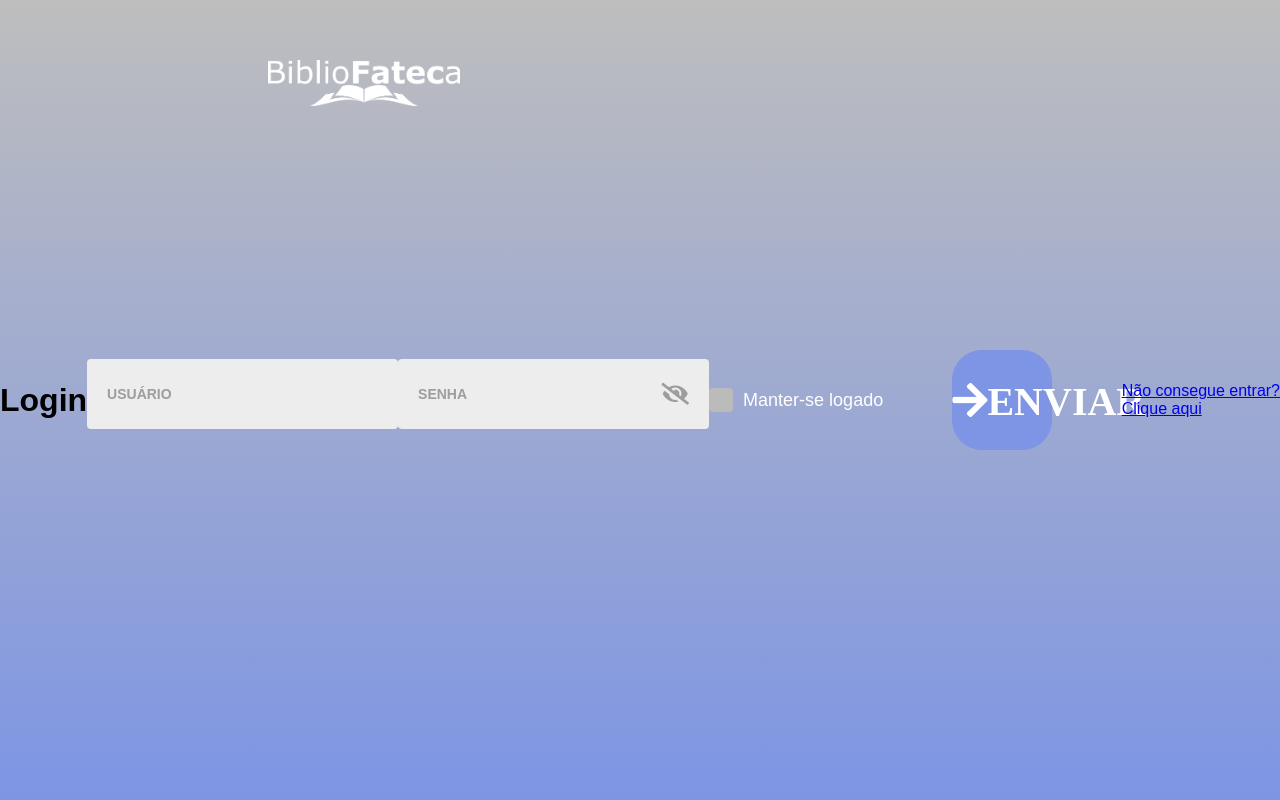
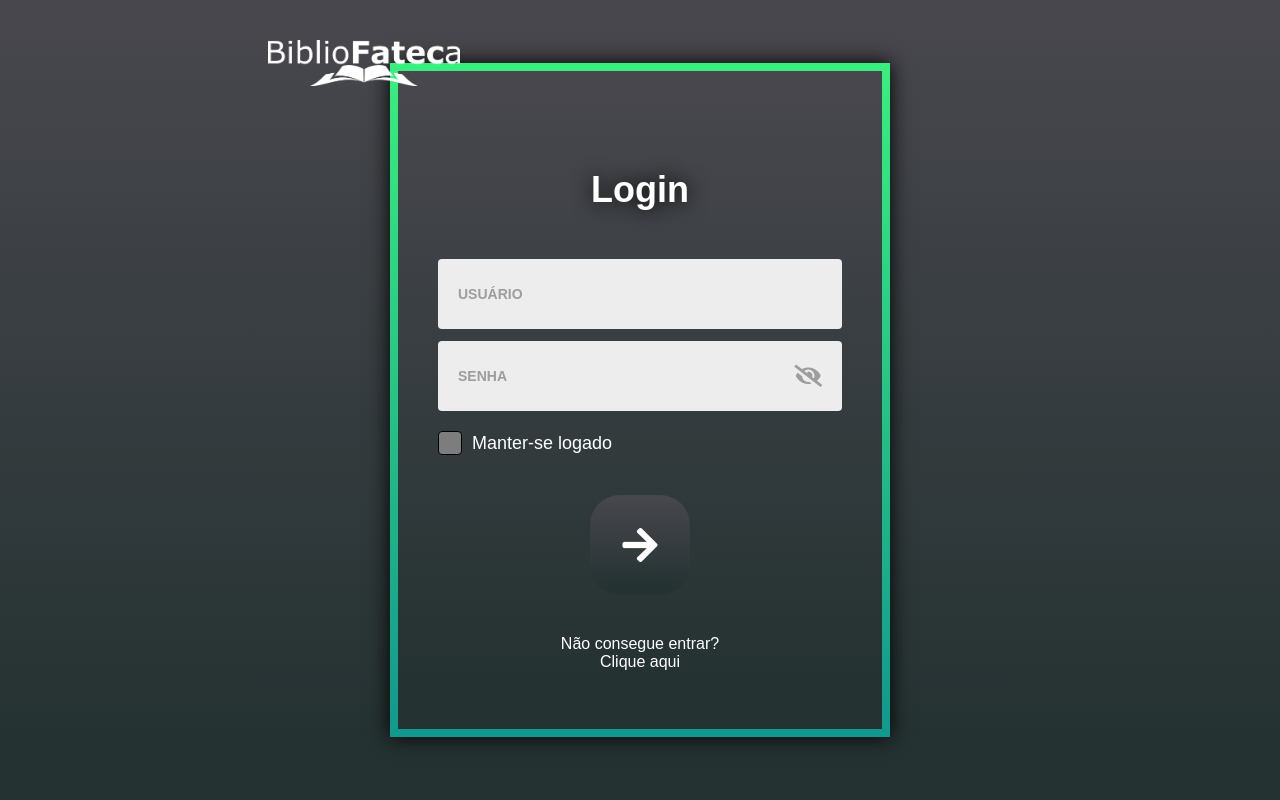
Before and after one commit to PIBiblioteca/PI_Biblioteca_Nodejs, a PHP site: page /t0_index.html in a window 1280 px wide. Run offline with PHP 8.4, Linux system fonts and the light colour scheme; some libraries are stand-ins or nearby versions.

Commit message:
Html organizado + Css corrigido

```diff
--- a/front/css/login.css
+++ b/front/css/login.css
@@ -1,16 +1,18 @@
 /****** Estilo do login ******/
-img{
+.logofatec{
   width: 15%;
   position: absolute;
-    top: 60px;
+  top: 40px;
   display: flex;
   right: 820px;
   align-items: center;
   justify-content: center;
 }
 
+
+
 .login-body{
-    background:linear-gradient(0deg,#7d95e4, #bebebe);
+  background: linear-gradient(180deg, rgba(71,71,77,1) 4%, rgba(37,50,50,1) 92%);
   background-size: cover;
   min-height: 100vh;
   display: flex;
@@ -24,9 +26,14 @@ img{
 .login-form{
   width: calc(100% - 20px);
   max-width: 500px;
-    background:linear-gradient(180deg, #A8C0FF,#2f3640);
+  background: linear-gradient(180deg, rgba(71,71,77,1) 4%, rgba(37,50,50,1) 92%);
   padding: 50px 40px;
   box-shadow: 0 0 20px rgb(0, 0, 0);
+
+  border: solid;
+    border-width: 8px;
+    border-image: linear-gradient(to top, #11998e, #38ef7d);
+    border-image-slice: 1;
 }
 
 .login-form h1{
@@ -37,6 +44,8 @@ img{
   color: rgb(255, 255, 255);
   font-size: 36px;
   text-shadow: 0 0 20px rgb(0, 0, 0);
+
+
 }
 
 .textb{
@@ -98,16 +107,17 @@ img{
   width: 24px;
   height: 24px;
   -webkit-appearance: none;
-    background-color: rgb(187, 187, 187);
+  background: rgb(126, 125, 125);
   border-radius: 4px;
   margin-right: 10px;
   cursor: pointer;
-    border-color: #a0a0a0;
+  border: 1px solid;
+  border-color: linear-gradient(to top, #11998e, #38ef7d);;
 }
 
 .checkbox .fa-check{
   position: absolute;
-    color: rgb(160, 160, 160);
+  color: rgb(0, 0, 0);
   font-size: 14px;
   width: 24px;
   text-align: center;
@@ -117,7 +127,7 @@ img{
 }
 
 .checkbox input:checked{
-    background-color: #2f3640;
+  background: linear-gradient(to top, #11998e, #38ef7d);
 }
 
 .checkbox input:checked + .fa-check{
@@ -129,7 +139,7 @@ img{
   width: 100px;
   height: 100px;
   margin: 40px auto;
-    background-color: #7d95e4;
+  background: linear-gradient(to top, #11998e, #38ef7d);
   color: white;
   font-size: 40px;
   border: none;
@@ -138,9 +148,7 @@ img{
   transition: .3s linear;
 }
 
-  .btn:hover{
-    opacity: .85;
-  }
+
 
 .login-form a{
   display: block;
@@ -161,9 +169,8 @@ img{
 }
 
 .btn:disabled{
+  background: linear-gradient(180deg, rgba(71,71,77,1) 4%, rgba(37,50,50,1) 92%);
   background-color: transparent;
-    color: rgb(187, 187, 187);
-    border: 2px solid;
 }
 
 
--- a/front/t0_index.html
+++ b/front/t0_index.html
@@ -6,14 +6,16 @@
   <meta name="viewport" content="width=device-width, initial-scale=1.0">
   <title>Login</title>
   <link rel="stylesheet" href="https://cdnjs.cloudflare.com/ajax/libs/font-awesome/5.12.0-2/css/all.min.css">
-  <link rel="stylesheet" href="./css/login.css">
+  <link rel="stylesheet" href="css/login.css">
   <link rel="shortcut icon" href="./img/favicon_bibliofateca.png" type="image/x-icon">
 </head>
 
 
-<a class="logofatec"><img src="/img/logo_bibliofateca.png" alt="logo"></a>
+<img src="img/logo_bibliofateca.png" class="logofatec" alt="logo"> </img>
 
 <body class="login-body">
+
+
 
   <style>
     * {
@@ -24,7 +26,7 @@
     }
   </style>
 
-  <!-- <form class="login-form"> -->
+  <div class="login-form">
 
     <h1>Login</h1>
     <div class="textb">
@@ -42,13 +44,14 @@
       <div class="fas fa-check"></div>
       Manter-se logado
     </div>
-    <button class="btn fas fa-arrow-right" onclick="teste()">ENVIAR</button>
+    <button class="btn fas fa-arrow-right" disabled onclick="teste()"></button>
 
     <a href="#"> Não consegue entrar? <br> Clique aqui</a>
-  <!-- </form> -->
+  </div>
 
   <script src="https://cdnjs.cloudflare.com/ajax/libs/jquery/3.6.0/jquery.min.js"></script>
   <script src="index.js"></script>
+
 
   <script>
     function teste() {
@@ -61,29 +64,35 @@
         }
       });
     }
-    // var fields = document.querySelectorAll(".textb input");
-    // var btn = document.querySelector(".btn");
-    // function check() {
-    //   if (fields[0].value != "" && fields[1].value != "")
-    //     btn.disabled = false;
-    //   else
-    //     btn.disabled = true;
-    // }
 
-    // fields[0].addEventListener("keyup", check);
-    // fields[1].addEventListener("keyup", check);
+     var fields = document.querySelectorAll(".textb input");
+     var btn = document.querySelector(".btn");
+     function check() {
+       if (fields[0].value != "" && fields[1].value != "")
+         btn.disabled = false;
+       else
+         btn.disabled = true;
+     }
 
-    // document.querySelector(".show-password").addEventListener("click", function () {
-    //   if (this.classList[2] == "fa-eye-slash") {
-    //     this.classList.remove("fa-eye-slash");
-    //     this.classList.add("fa-eye");
-    //     fields[1].type = "text";
-    //   } else {
-    //     this.classList.remove("fa-eye");
-    //     this.classList.add("fa-eye-slash");
-    //     fields[1].type = "password";
-    //   }
-    // });
+     fields[0].addEventListener("keyup", check);
+     fields[1].addEventListener("keyup", check);
+
+     document.querySelector(".show-password").addEventListener("click", function () {
+       if (this.classList[2] == "fa-eye-slash") {
+         this.classList.remove("fa-eye-slash");
+         this.classList.add("fa-eye");
+         fields[1].type = "text";
+       } else {
+         this.classList.remove("fa-eye");
+         this.classList.add("fa-eye-slash");
+         fields[1].type = "password";
+       }
+     });
+
+
+
+
+
   </script>
 </body>
 
```
Lines whose indentation alone changed are shown as unchanged.
